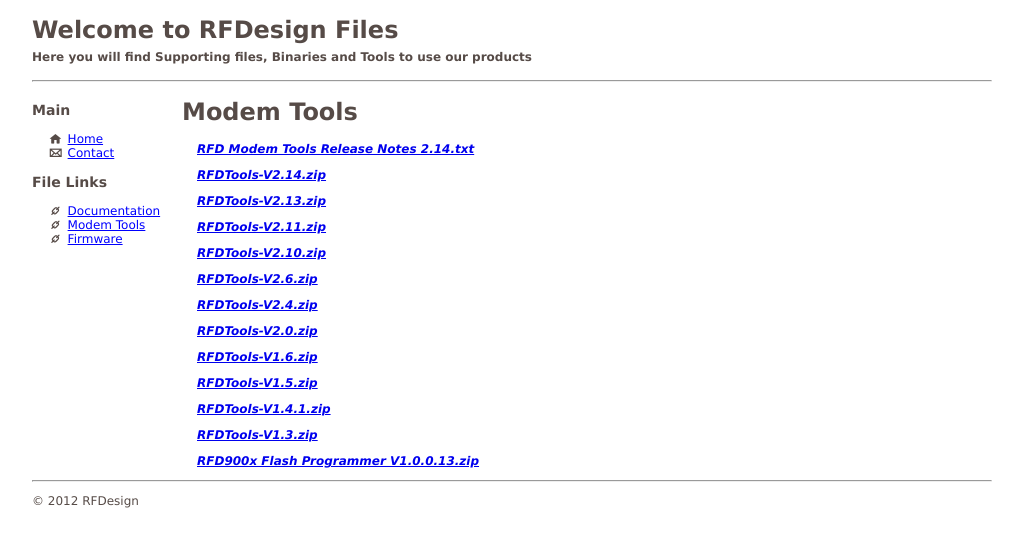
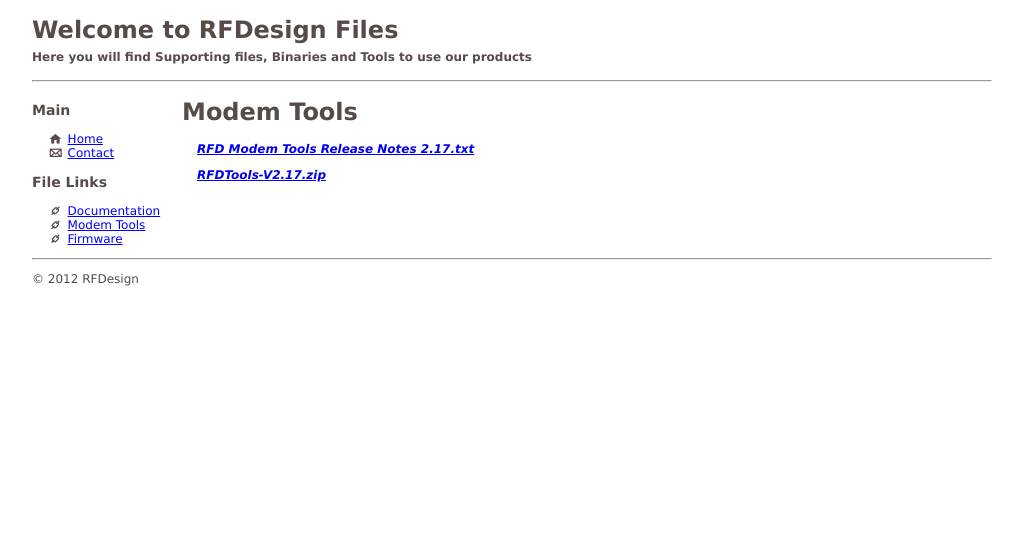
Before and after one commit to RFDesign/rfdesign.github.io, a Jekyll site: the page built from tools.html, in a window 1280 px wide. Shown: the top 547 px of the page, without its empty margins (26-1049 px from the left). Built offline with Jekyll 4.4.1, drawn with Linux system fonts in a browser that asks for light colours; part of the change alters nothing that is shown.

Commit message:
Update tools.yml

```diff
--- a/_data/tools.yml
+++ b/_data/tools.yml
@@ -1,13 +1,14 @@
-- file: RFD Modem Tools Release Notes 2.14.txt
-- file: RFDTools-V2.14.zip
-- file: RFDTools-V2.13.zip
-- file: RFDTools-V2.11.zip
-- file: RFDTools-V2.10.zip
-- file: RFDTools-V2.6.zip
-- file: RFDTools-V2.4.zip
-- file: RFDTools-V2.0.zip
-- file: RFDTools-V1.6.zip
-- file: RFDTools-V1.5.zip
-- file: RFDTools-V1.4.1.zip
-- file: RFDTools-V1.3.zip
-- file: RFD900x Flash Programmer V1.0.0.13.zip
+- file: RFD Modem Tools Release Notes 2.17.txt
+- file: RFDTools-V2.17.zip
+#- file: RFDTools-V2.14.zip
+#- file: RFDTools-V2.13.zip
+#- file: RFDTools-V2.11.zip
+#- file: RFDTools-V2.10.zip
+#- file: RFDTools-V2.6.zip
+#- file: RFDTools-V2.4.zip
+#- file: RFDTools-V2.0.zip
+#- file: RFDTools-V1.6.zip
+#- file: RFDTools-V1.5.zip
+#- file: RFDTools-V1.4.1.zip
+#- file: RFDTools-V1.3.zip
+#- file: RFD900x Flash Programmer V1.0.0.13.zip
```
